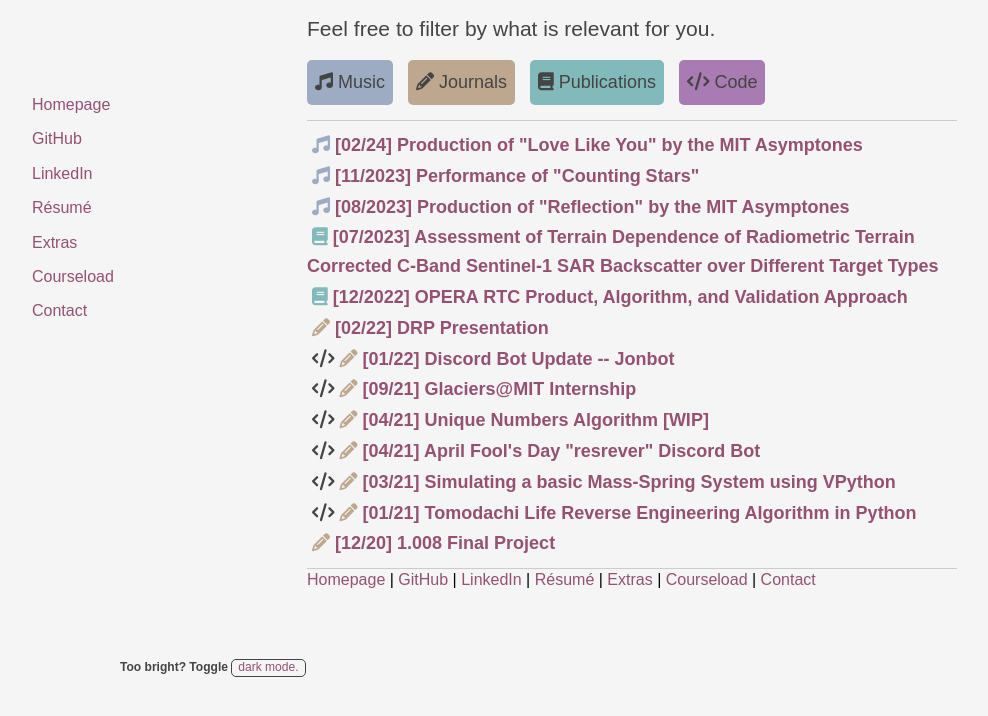
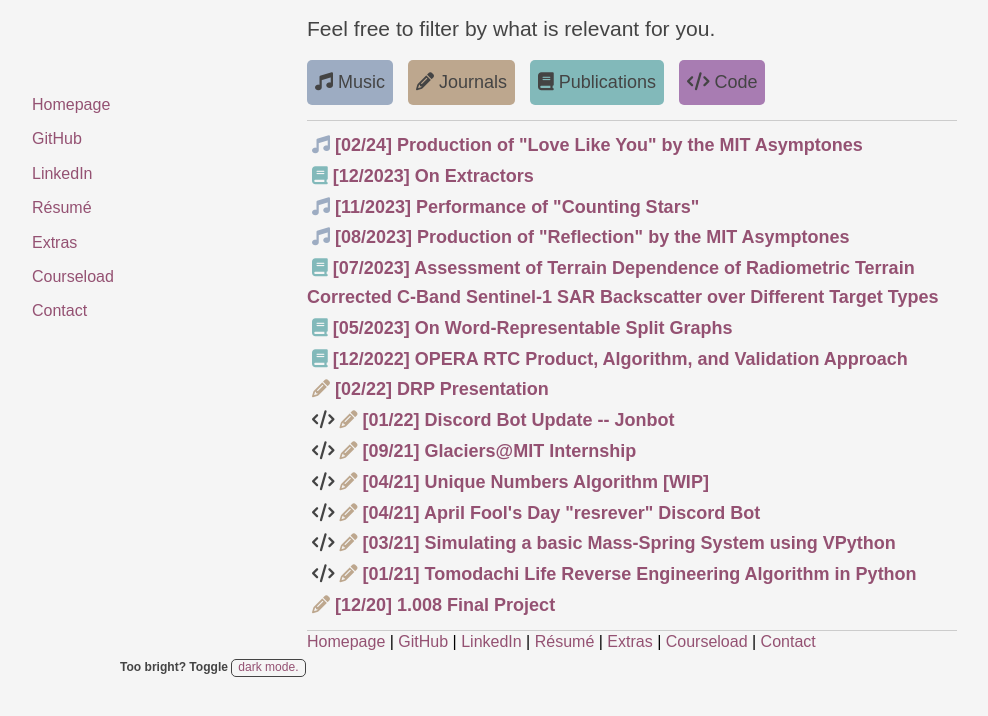
Before and after one commit to triviajon/triviajon, a plain HTML site: page content/extras/index.html in a window 1280 px wide. Shown: the part 120-836 px from the top of the page, without its empty margins (8-996 px from the left). Before the commit the page ends 800 px from the top, so only its background shows below. Drawn offline with nearby package versions, Linux system fonts and the light colour scheme.

Commit message:
Adding two papers

```diff
--- a/content/extras/index.html
+++ b/content/extras/index.html
@@ -44,6 +44,10 @@
                 <h4><a href="music/lly.html"> [02/24] Production of "Love Like You" by the MIT Asymptones </a></h4>
             </div>
 
+            <div class="article" data-types="published">
+                <h4><a href="entries/files/Jon_Final_Paper___18_424_Fall_2023.pdf"> [12/2023] On Extractors </a></h4>
+            </div>
+
             <div class="article" data-types="music">
                 <h4><a href="music/counting_stars.html"> [11/2023] Performance of "Counting Stars" </a></h4>
             </div>
@@ -54,6 +58,10 @@
 
             <div class="article" data-types="published">
                 <h4><a href="https://ieeexplore.ieee.org/abstract/document/10281744"> [07/2023] Assessment of Terrain Dependence of Radiometric Terrain Corrected C-Band Sentinel-1 SAR Backscatter over Different Target Types </a></h4>
+            </div>
+
+            <div class="article" data-types="published">
+                <h4><a href="entries/files/Jon_Final_Paper___18_424_Spring_2023.pdf"> [05/2023] On Word-Representable Split Graphs </a></h4>
             </div>
 
             <div class="article" data-types="published">
```
Also changed, not shown: 2 other files.
